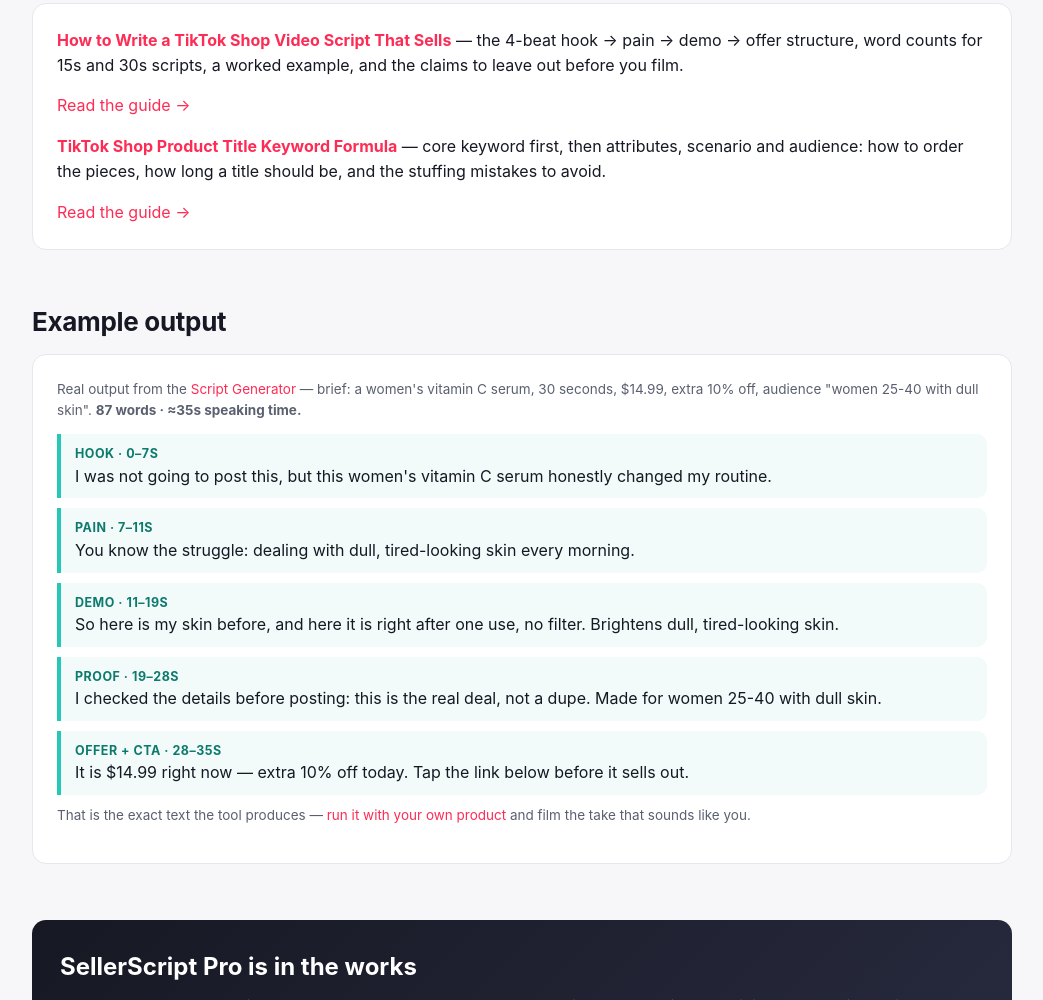
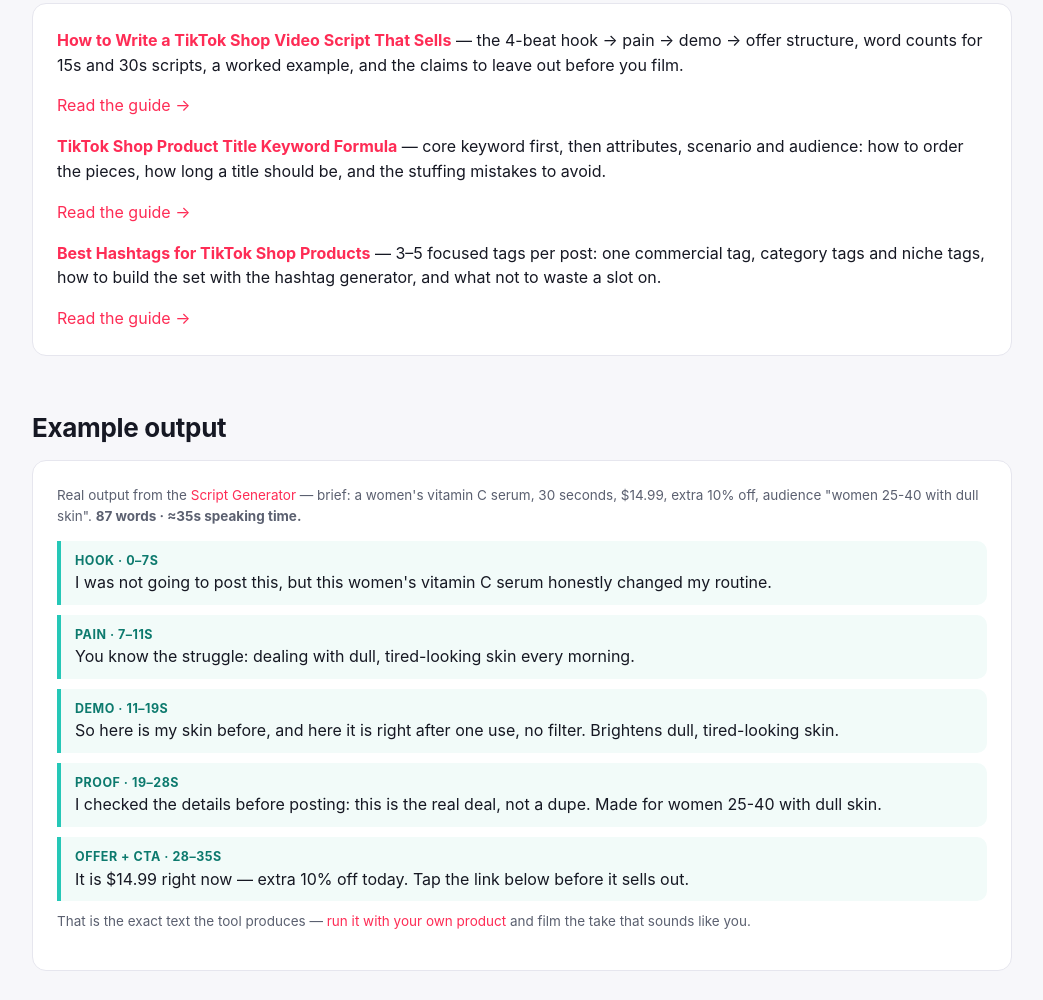
Before and after one commit to hu3075559-ai/sellerscript, a plain HTML site: page index.html in a window 1280 px wide. Shown: the part 1063-2063 px from the top of the page, without its empty margins (118-1161 px from the left). Drawn offline with Linux system fonts and the light colour scheme.

Commit message:
Add guide: Best Hashtags for TikTok Shop Products (2026-11-19)

```diff
--- a/index.html
+++ b/index.html
@@ -90,7 +90,9 @@ gtag('config', 'G-CG8J72909Z');
       <p style="margin-top:0"><b><a href="/guides/how-to-write-a-tiktok-shop-video-script-that-sells">How to Write a TikTok Shop Video Script That Sells</a></b> — the 4-beat hook → pain → demo → offer structure, word counts for 15s and 30s scripts, a worked example, and the claims to leave out before you film.</p>
       <p><a href="/guides/how-to-write-a-tiktok-shop-video-script-that-sells">Read the guide →</a></p>
       <p style="margin-top:16px"><b><a href="/guides/tiktok-shop-product-title-keyword-formula">TikTok Shop Product Title Keyword Formula</a></b> — core keyword first, then attributes, scenario and audience: how to order the pieces, how long a title should be, and the stuffing mistakes to avoid.</p>
-      <p style="margin-bottom:0"><a href="/guides/tiktok-shop-product-title-keyword-formula">Read the guide →</a></p>
+      <p><a href="/guides/tiktok-shop-product-title-keyword-formula">Read the guide →</a></p>
+      <p style="margin-top:16px"><b><a href="/guides/best-hashtags-for-tiktok-shop-products">Best Hashtags for TikTok Shop Products</a></b> — 3–5 focused tags per post: one commercial tag, category tags and niche tags, how to build the set with the hashtag generator, and what not to waste a slot on.</p>
+      <p style="margin-bottom:0"><a href="/guides/best-hashtags-for-tiktok-shop-products">Read the guide →</a></p>
     </div>
   </section>
 
```
